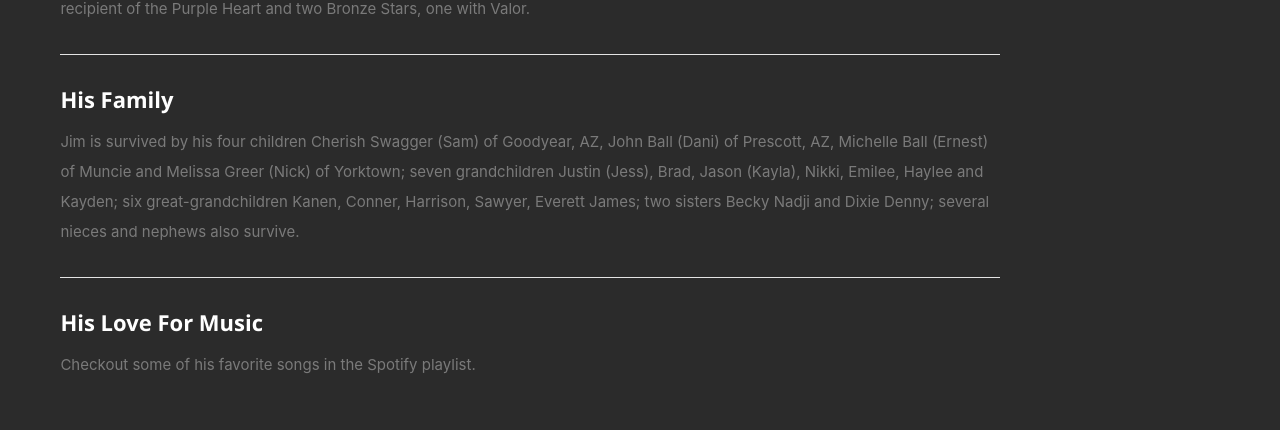
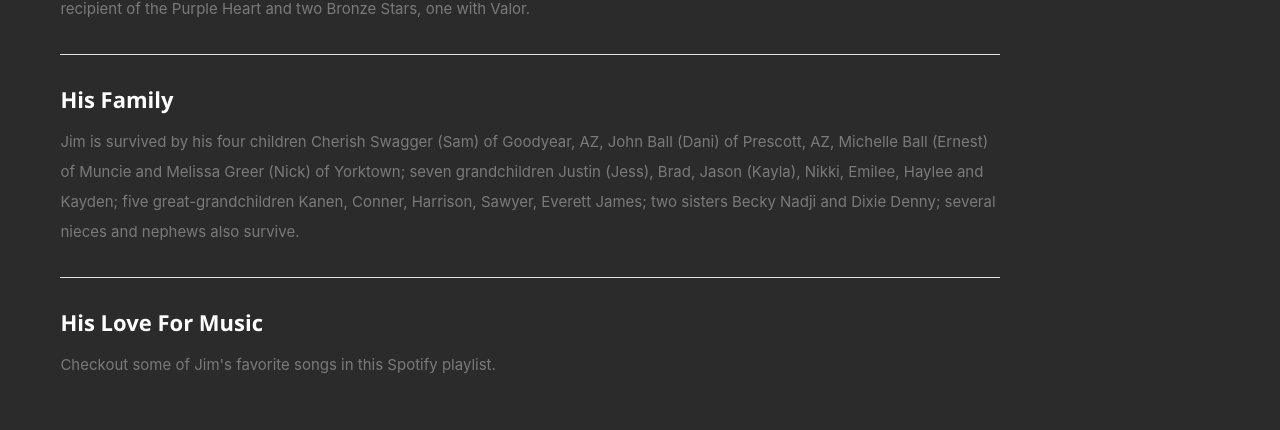
Before and after one commit to Jason-Wynkoop/Jim-Ball-Site, a React (Create React App) app: page / in a window 1280 px wide. Shown: the part 974-1404 px from the top of the page. Built offline with nearby package versions, Linux system fonts and the light colour scheme; grey boxes are pictures that could not be loaded.

Commit message:
Changed spelling

```diff
--- a/src/siteData.js
+++ b/src/siteData.js
@@ -11,7 +11,7 @@ let siteData = {
         }
       ],
     "aboutme":"This is where we describe the type of person he was. This is where we describe the type of person he was. This is where we describe the type of person he was. This is where we describe the type of person he was.",
-    "musicdes":"Checkout some of his favorite songs in the Spotify playlist.",
+    "musicdes":"Checkout some of Jim's favorite songs in this Spotify playlist.",
     "pictures":[
       {
         "name":"pic1",
@@ -71,7 +71,7 @@ let siteData = {
     ],
 
     "journey": "Jim graduated from Muncie Central High School Class of 1966. He was drafted into the United States Army, Vietnam War. Jim was a recipient of the Purple Heart and two Bronze Stars, one with Valor.",
-    "family":"Jim is survived by his four children Cherish Swagger (Sam) of Goodyear, AZ, John Ball (Dani) of Prescott, AZ, Michelle Ball (Ernest) of Muncie and Melissa Greer (Nick) of Yorktown; seven grandchildren Justin (Jess), Brad, Jason (Kayla), Nikki, Emilee, Haylee and Kayden; six great-grandchildren Kanen, Conner, Harrison, Sawyer, Everett James; two sisters Becky Nadji and Dixie Denny; several nieces and nephews also survive.",
+    "family":"Jim is survived by his four children Cherish Swagger (Sam) of Goodyear, AZ, John Ball (Dani) of Prescott, AZ, Michelle Ball (Ernest) of Muncie and Melissa Greer (Nick) of Yorktown; seven grandchildren Justin (Jess), Brad, Jason (Kayla), Nikki, Emilee, Haylee and Kayden; five great-grandchildren Kanen, Conner, Harrison, Sawyer, Everett James; two sisters Becky Nadji and Dixie Denny; several nieces and nephews also survive.",
     "testimonials":[
       {
         "description":"My dad had a wonderful sense of humor with a contagious laugh.  He was always there when I needed to share news with him.  The love he had for his children, grandchildren, and great-granchildren was over the moon.  To say I will miss him is an understatement.  I know he would want me to remember the memories we made and to continue on to make new ones.",
```
